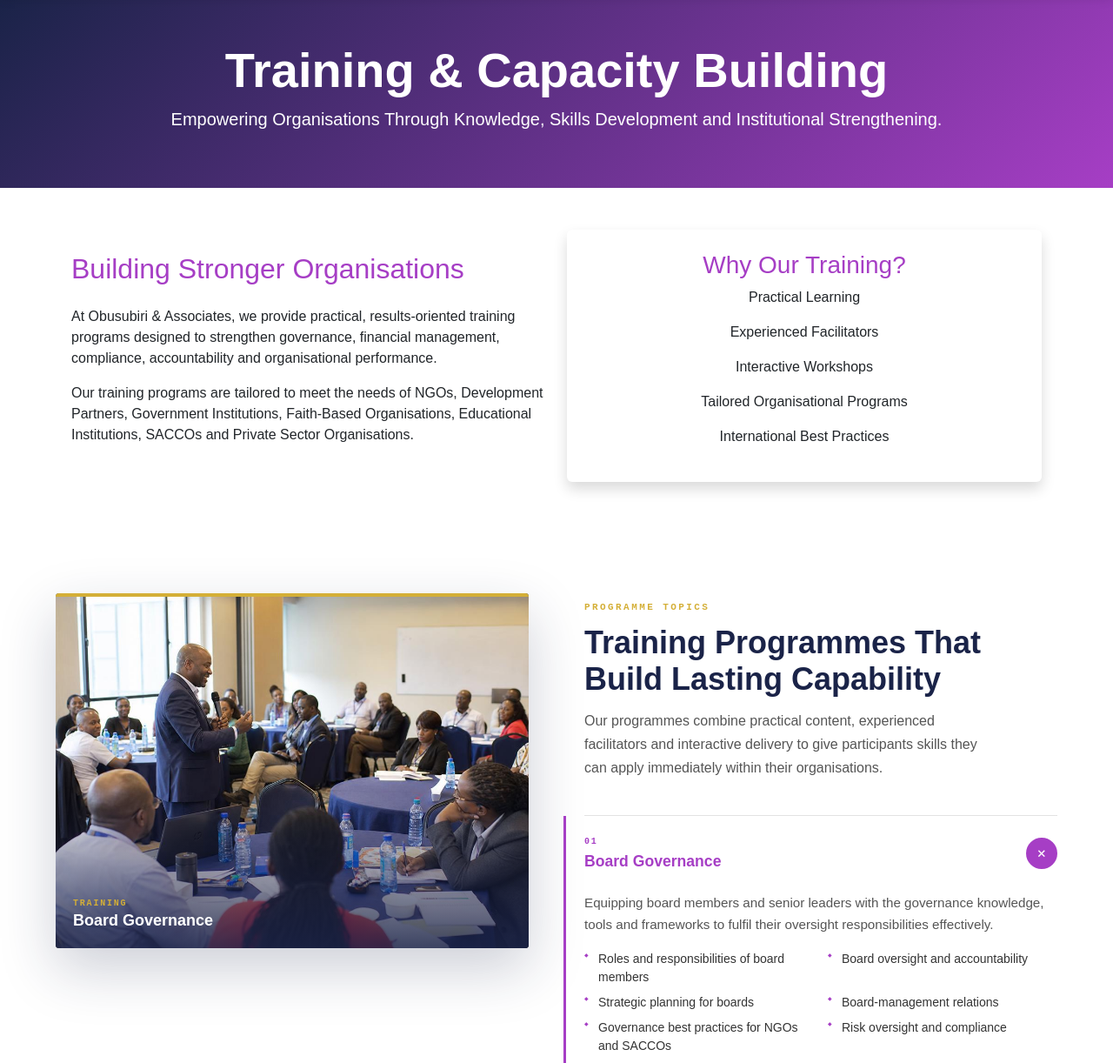
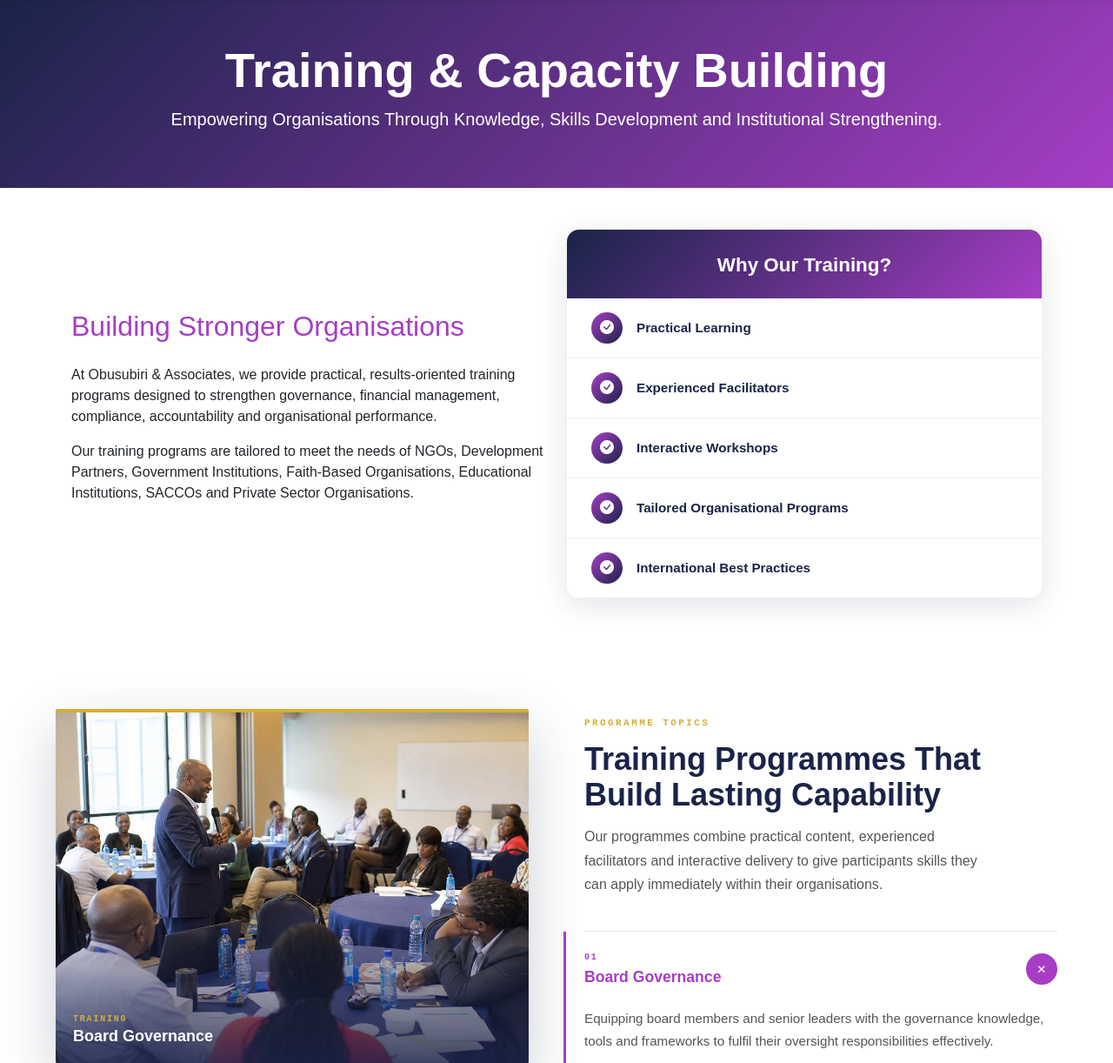
Before and after one commit to bmitigoa/obusubiri-associates-website, a Django app: page /training/ in a window 1280 px wide. Shown: the part 90-1312 px from the top of the page at 87% size. Run offline with Django 5.2, Linux system fonts and the light colour scheme.

Commit message:
Upgrade Training intro card to branded visual standard with gradient header and icon-badged list items
Replit-Task-Id: 61f4f428-0a04-4249-ba20-fb7d169c9577

```diff
--- a/static/css/training-sections.css
+++ b/static/css/training-sections.css
@@ -13,6 +13,75 @@
     color: #D4AF37;
     display: block;
     margin-bottom: 10px;
+}
+
+/* ============================================================
+   WHY OUR TRAINING?  — branded intro card
+   ============================================================ */
+
+.wy-card {
+    border-radius: 14px;
+    overflow: hidden;
+    box-shadow: 0 8px 32px rgba(26, 35, 72, 0.13);
+}
+
+.wy-card-header {
+    background: linear-gradient(135deg, #1A2348, #A63EC5);
+    padding: 28px 32px 24px;
+    text-align: center;
+}
+
+.wy-card-title {
+    color: #fff;
+    font-weight: 800;
+    font-size: 1.4rem;
+    margin: 0;
+}
+
+.wy-list {
+    list-style: none;
+    margin: 0;
+    padding: 0;
+    background: #fff;
+}
+
+.wy-item {
+    display: flex;
+    align-items: center;
+    gap: 16px;
+    padding: 16px 28px;
+    border-bottom: 1px solid #f0edf8;
+    transition: background 0.2s ease;
+}
+
+.wy-item:last-child {
+    border-bottom: none;
+}
+
+.wy-item:hover {
+    background: #faf8ff;
+}
+
+.wy-icon {
+    flex-shrink: 0;
+    width: 36px;
+    height: 36px;
+    border-radius: 50%;
+    background: linear-gradient(135deg, #A63EC5, #1A2348);
+    display: flex;
+    align-items: center;
+    justify-content: center;
+}
+
+.wy-icon i {
+    font-size: 16px;
+    color: #fff;
+}
+
+.wy-text {
+    font-size: 0.95rem;
+    font-weight: 700;
+    color: #1A2348;
 }
 
 /* ============================================================
--- a/templates/training.html
+++ b/templates/training.html
@@ -70,35 +70,50 @@ Training & Capacity Building | Obusubiri & Associates
 
     <div class="col-lg-6">
 
-        <div class="card shadow border-0">
+        <div class="wy-card">
 
-            <div class="card-body p-4 text-center">
+            <div class="wy-card-header">
+                <h3 class="wy-card-title">Why Our Training?</h3>
+            </div>
 
-                <h3 class="purple-text">
-                    Why Our Training?
-                </h3>
+            <ul class="wy-list">
 
-                <p>
-                    Practical Learning
-                </p>
+                <li class="wy-item">
+                    <span class="wy-icon">
+                        <i class="bi bi-check-circle-fill"></i>
+                    </span>
+                    <span class="wy-text">Practical Learning</span>
+                </li>
 
-                <p>
-                    Experienced Facilitators
-                </p>
+                <li class="wy-item">
+                    <span class="wy-icon">
+                        <i class="bi bi-check-circle-fill"></i>
+                    </span>
+                    <span class="wy-text">Experienced Facilitators</span>
+                </li>
 
-                <p>
-                    Interactive Workshops
-                </p>
+                <li class="wy-item">
+                    <span class="wy-icon">
+                        <i class="bi bi-check-circle-fill"></i>
+                    </span>
+                    <span class="wy-text">Interactive Workshops</span>
+                </li>
 
-                <p>
-                    Tailored Organisational Programs
-                </p>
+                <li class="wy-item">
+                    <span class="wy-icon">
+                        <i class="bi bi-check-circle-fill"></i>
+                    </span>
+                    <span class="wy-text">Tailored Organisational Programs</span>
+                </li>
 
-                <p>
-                    International Best Practices
-                </p>
+                <li class="wy-item">
+                    <span class="wy-icon">
+                        <i class="bi bi-check-circle-fill"></i>
+                    </span>
+                    <span class="wy-text">International Best Practices</span>
+                </li>
 
-            </div>
+            </ul>
 
         </div>
 
```
